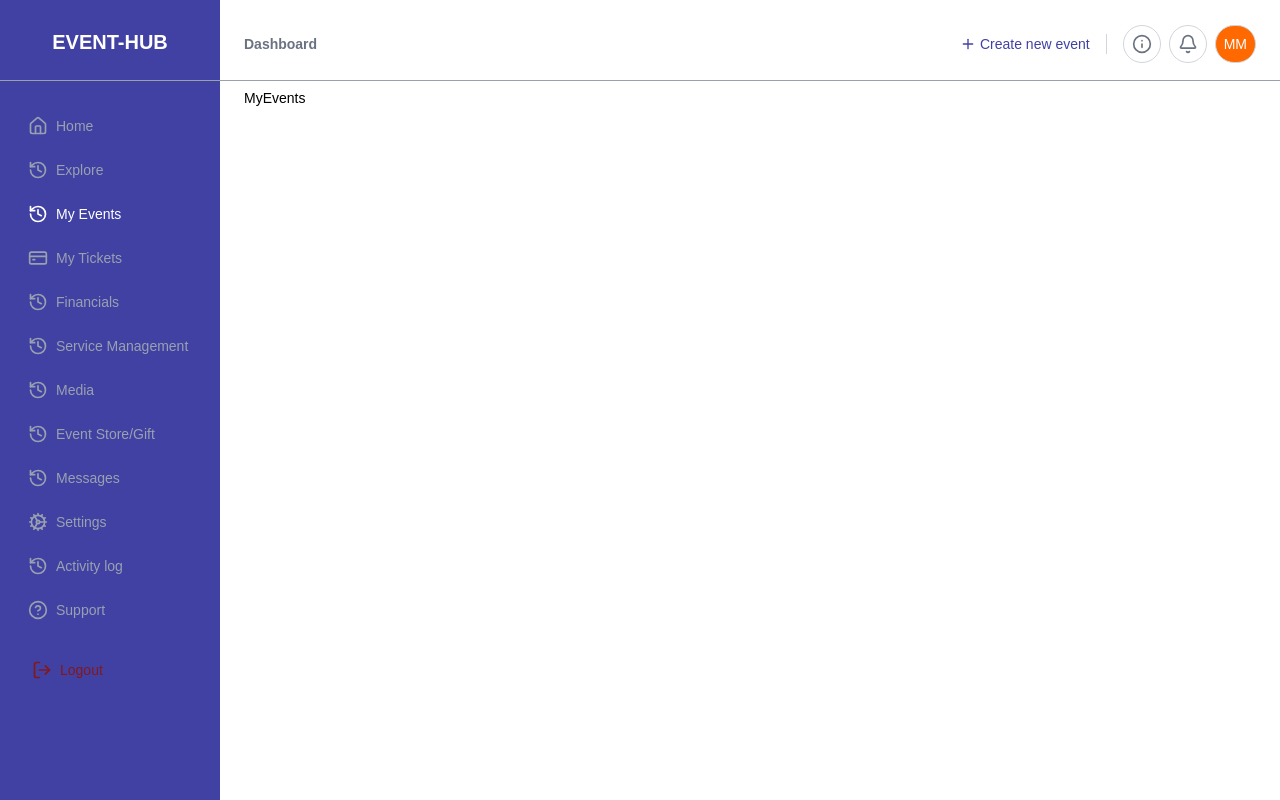
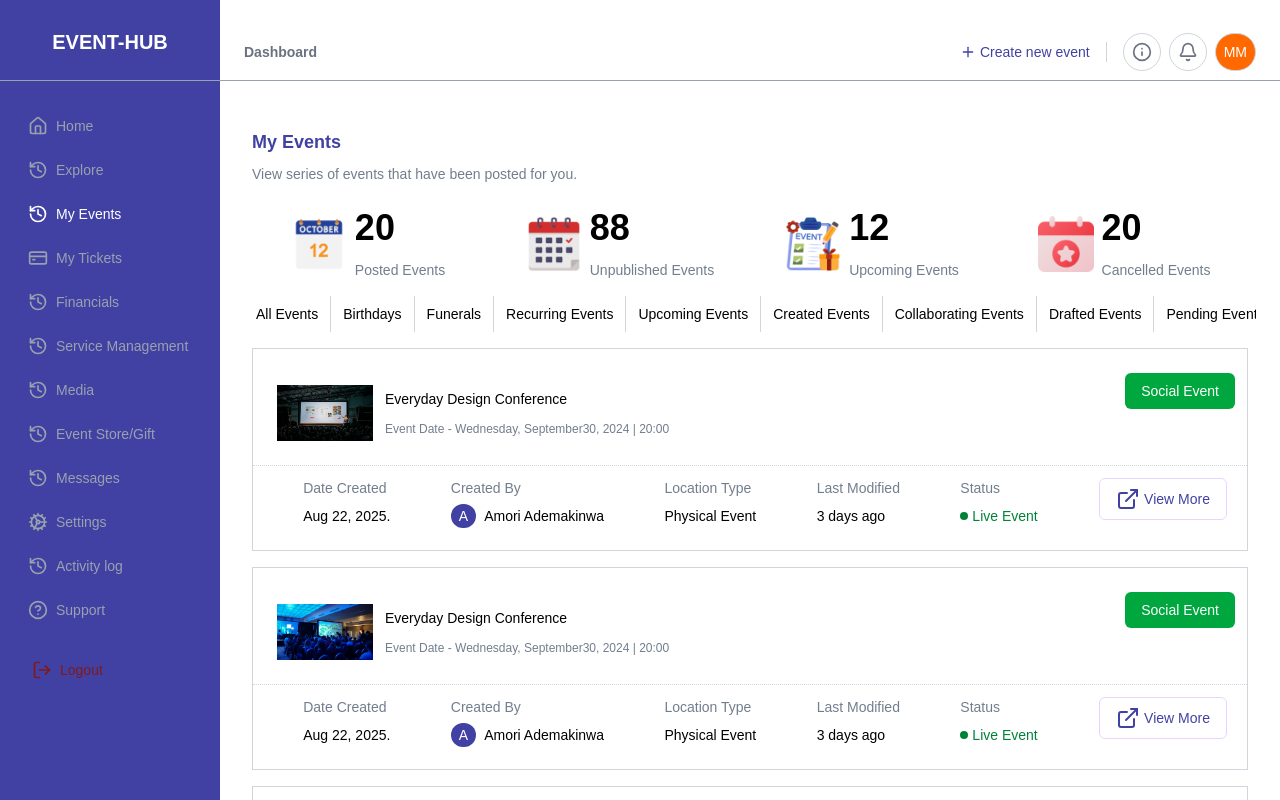
Before and after one commit to C0ntroller01/event-hub, a React (Vite) app: page /my-events in a window 1280 px wide. Built offline with nearby package versions, Linux system fonts and the light colour scheme.

Commit message:
feat: Implement event carousel and enhance event categories with dynamic data

```diff
--- a/src/components/DashboardLayout/DashboardLayout.tsx
+++ b/src/components/DashboardLayout/DashboardLayout.tsx
@@ -13,7 +13,7 @@ function DashboardLayout() {
         {/* left */}
         <div className="flex min-w-0 flex-1 flex-col w-full h-full overflow-x-hidden">
           {/* header content */}
-          <header className="h-16 w-full flex items-center px-6 ">
+          <header className="h-20 w-full flex items-center px-6">
             <Header/>
           </header>
           {/* page content */}
--- /dev/null
+++ b/src/components/common/EventDetailCard.tsx
@@ -0,0 +1,73 @@
+import Button from './Button';
+import { ExternalLink } from 'lucide-react';
+import {cn} from '../../lib/utils'
+import { Children } from 'react';
+
+interface EventDetailProps{
+    name: string;
+    image?: string;
+    date: string;
+    dateCreated?: string;
+    createdBy?: string;
+    locationType?: string;
+    lastModified?: string;
+    status?: string;
+
+}
+interface EventDetailInfoProps {
+  info?: string;
+  details?: string;
+  className?: string;
+  children?: React.ReactNode;
+}
+
+function InfoCard({ info, details, className, children }: EventDetailInfoProps) {
+  return (
+    <div className="flex flex-col gap-2">
+      <span className="text-textGray text-sm">{info}</span>
+      <span className={cn("flex items-center text-black", className)}>
+        <span>{children}</span>
+        <span>{details}</span>
+      </span>
+    </div>
+  );
+}
+function EventDetailCard({name, image, date, dateCreated, createdBy, locationType, lastModified, status}:EventDetailProps) {
+  return (
+    <div className="py-3 mt-2 border border-borderGray">
+        <div className="p-3 flex justify-between">
+            <div className="flex items-center">
+                <img src={image} alt={name} className="w-30 h-20 p-3" />
+                <div className="flex flex-col gap-3">
+                    <span>{name}</span>
+                    <span className="text-xs text-textGray">Event Date - {date}</span>
+                </div>
+            </div>
+            <div>
+                <Button className="bg-green-600 text-white rounded-md">
+                    Social Event
+                </Button>
+            </div>
+        </div>
+        <div className="border-t border-dotted border-borderGray p-3 flex justify-between px-5">
+            {/* BOttom line */}
+            <div className="flex justify-around w-5/6 ">
+                <InfoCard info="Date Created" details={dateCreated}/>
+                <InfoCard info="Created By" details={createdBy}>
+                    <span className=" bg-primary text-white rounded-full px-2 p-1 mr-2">A</span>
+                </InfoCard>
+                <InfoCard info="Location Type" details={locationType}/>
+                <InfoCard info="Last Modified" details={lastModified}/>
+                <InfoCard info="Status" details={status} className="text-green-700 justify-center">
+                    <div className=" w-2 h-2 p-1 mr-1 bg-green-700 rounded-full align-middle" />
+                </InfoCard>
+            </div>
+            <Button className="border border-purple-200 text-primary flex rounded-md items-center">
+                <ExternalLink/><span>View More</span>
+            </Button>
+        </div>
+    </div>
+  )
+}
+
+export default EventDetailCard
--- /dev/null
+++ b/src/components/common/EventSumCard.tsx
@@ -0,0 +1,19 @@
+import React from 'react'
+interface EventSumCard{
+    name: string;
+    rate: number;
+    image: string
+}
+function EventSumCard({name, image, rate}:EventSumCard) {
+  return (
+    <div className="flex justify-center items-center">
+        <img src={image} alt={name} className="w-14 h-14" />
+        <div className="flex flex-col justify-center items-start gap-3 m-2">
+            <span className="text-4xl font-bold">{rate}</span>
+            <span className="text-textGray ">{name}</span>
+        </div>
+    </div>
+  )
+}
+
+export default EventSumCard
--- /dev/null
+++ b/src/components/common/PageHeader.tsx
@@ -0,0 +1,16 @@
+import React from 'react'
+interface PageHeaderProps {
+    header?: string;
+    subheader?: string;
+}
+
+function PageHeader({header, subheader}:PageHeaderProps) {
+  return (
+    <div className="flex flex-col gap-2 m-2">
+        <h1 className="text-primary text-lg font-bold">{header}</h1>
+        <h2 className="text-textGray text-sm">{subheader}</h2>
+    </div>
+  )
+}
+
+export default PageHeader
--- a/src/pages/Explore.tsx
+++ b/src/pages/Explore.tsx
@@ -3,6 +3,7 @@ import Button from '../components/common/Button';
 import { Settings, SlidersVertical } from 'lucide-react';
 import EventsCarousel from '../components/common/EventsCarousel';
 import EventsCategories from '../components/DashboardLayout/EventsCategories';
+import PageHeader from '../components/common/PageHeader';
 
 function Explore() {
   const events = [
@@ -51,10 +52,10 @@ function Explore() {
     <div className="p-3">
       {/* header */}
       <header  className="flex justify-between items-center mb-4">
-        <div>
-          <h1 className="text-primary font-bold">Explore Events</h1>
-          <h2 className="text-textGray text-xs">View series of events that have been posted for you.</h2>
-        </div>
+        <PageHeader
+          header="Explore Events"
+          subheader="View series of events that have been posted for you."
+          />
         <div className="flex gap-2 ">
           <Button className="text-primary flex border-r border-borderGray justify-center items-center">
             <Settings size={16}/>
--- a/src/pages/MyEvents.tsx
+++ b/src/pages/MyEvents.tsx
@@ -1,8 +1,59 @@
-import React from 'react'
+import EventDetailCard from '../components/common/EventDetailCard';
+import EventSumCard from '../components/common/EventSumCard';
+import PageHeader from '../components/common/PageHeader';
+import EventsCategoryHeader from '../components/DashboardLayout/EventsCategoryHeader';
 
 function MyEvents() {
+  const myEventCategories = [{id: 1, name: "All Events", handleClick: ()=>{console.log("all-events")}},
+                    {id: 2, name: "Birthdays", handleClick:  ()=>{console.log("all-events")}},
+                    {id: 3, name: "Funerals", handleClick:  ()=>{console.log("all-events")}},
+                    {id: 4, name: "Recurring Events", handleClick:  ()=>{console.log("all-events")}},
+                    {id: 5, name: "Upcoming Events", handleClick:  ()=>{console.log("all-events")}},
+                    {id: 6, name: "Created Events", handleClick:  ()=>{console.log("all-events")}},
+                    {id: 7, name: "Collaborating Events", handleClick:  ()=>{console.log("all-events")}},
+                     {id: 8, name: "Drafted Events", handleClick:  ()=>{console.log("all-events")}},
+                     {id: 9, name: "Pending Events", handleClick:  ()=>{console.log("all-events")}},
+                     {id: 10, name: "Life Events", handleClick:  ()=>{console.log("all-events")}},
+                     {id: 11, name: "Past Events", handleClick:  ()=>{console.log("all-events")}},
+                     {id: 12, name: "Saved Events", handleClick:  ()=>{console.log("all-events")}},
+                     {id: 13, name: "New to You", handleClick:  ()=>{console.log("all-events")}},
+                     {id: 14, name: "Live Recommendations", handleClick:  ()=>{console.log("all-events")}}
+  ]
   return (
-    <div>MyEvents</div>
+    <div className="py-4">
+      <PageHeader header="My Events" subheader="View series of events that have been posted for you."/>
+      {/* These summarized event cards */}
+      <div className="gap-3 p-2 mt-2 grid grid-cols-1 md:grid-cols-2 lg:grid-cols-4">
+          <EventSumCard name="Posted Events" rate={20} image="/public/Calendar/PostedEvents.png" />
+          <EventSumCard name="Unpublished Events" rate={88} image="/public/Calendar/UnpublishedEvents.png" />
+          <EventSumCard name="Upcoming Events" rate={12} image="/public/Calendar/UpcomingEvents.png" />
+          <EventSumCard name="Cancelled Events" rate={20} image="/public/Calendar/CancelledEvents.png" />
+      </div>
+      <EventsCategoryHeader arr={myEventCategories}/>
+
+      <div className=" flex flex-col gap-2 p-2">
+        <EventDetailCard name="Everyday Design Conference" image="/public/People/Conference_2.jpg"
+                          date="Wednesday, September30, 2024 | 20:00" dateCreated="Aug 22, 2025."
+                          createdBy="Amori Ademakinwa" locationType="Physical Event"
+                          lastModified="3 days ago" status="Live Event"
+                          />
+        <EventDetailCard name="Everyday Design Conference" image="/public/People/Conference.jpg"
+                          date="Wednesday, September30, 2024 | 20:00" dateCreated="Aug 22, 2025."
+                          createdBy="Amori Ademakinwa" locationType="Physical Event"
+                          lastModified="3 days ago" status="Live Event"
+                          />
+        <EventDetailCard name="Everyday Design Conference" image="/public/People/People_2.jpg"
+                          date="Wednesday, September30, 2024 | 20:00" dateCreated="Aug 22, 2025."
+                          createdBy="Amori Ademakinwa" locationType="Physical Event"
+                          lastModified="3 days ago" status="Live Event"
+                          />
+        <EventDetailCard name="Everyday Design Conference" image="/public/People/People.jpg"
+                          date="Wednesday, September30, 2024 | 20:00" dateCreated="Aug 22, 2025."
+                          createdBy="Amori Ademakinwa" locationType="Physical Event"
+                          lastModified="3 days ago" status="Live Event"
+                          />
+      </div>
+    </div>
   )
 }
 
```
